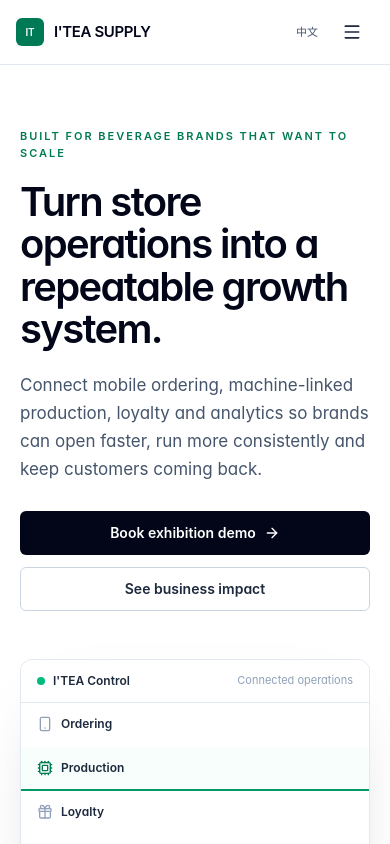
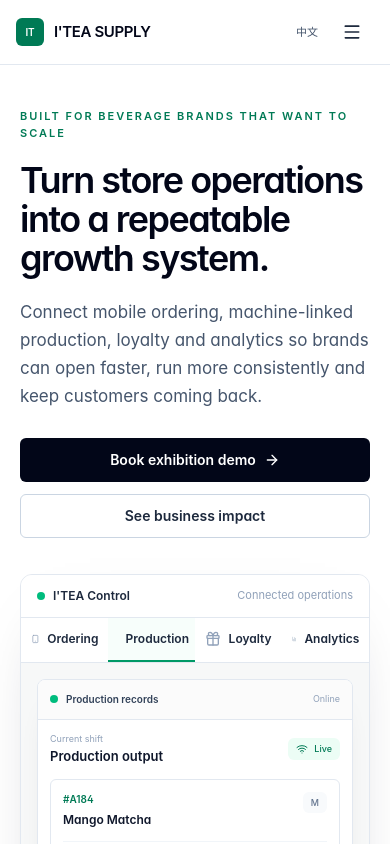
Before and after one commit to onesip/iteasupply-ordering, a React (Vite) app: page / in a window 390 px wide. Shown: the top 844 px of the page. Built offline with nearby package versions, Linux system fonts and the light colour scheme.

Commit message:
Add mobile-first layout polish and touch-friendly product tabs

```diff
--- a/index.css
+++ b/index.css
@@ -17,10 +17,16 @@ html {
 body {
   margin: 0;
   min-width: 320px;
+  overflow-x: hidden;
   background: #ffffff;
   color: #0f172a;
   font-family: 'Inter', ui-sans-serif, system-ui, -apple-system, BlinkMacSystemFont, 'Segoe UI', sans-serif;
   font-feature-settings: 'cv02', 'cv03', 'cv04', 'cv11';
+}
+
+main {
+  min-width: 0;
+  overflow-x: clip;
 }
 
 ::selection {
@@ -38,6 +44,57 @@ a {
   outline-offset: 3px;
 }
 
+.overflow-x-auto {
+  -webkit-overflow-scrolling: touch;
+  scrollbar-width: none;
+}
+
+.overflow-x-auto::-webkit-scrollbar {
+  display: none;
+}
+
+@media (max-width: 639px) {
+  main h1,
+  main h2,
+  main h3 {
+    text-wrap: balance;
+  }
+
+  main p {
+    text-wrap: pretty;
+  }
+
+  main > div.pt-16 > section:first-child > div:first-child {
+    gap: 2.25rem;
+    padding-top: 2.75rem;
+    padding-bottom: 2.75rem;
+  }
+
+  main > div.pt-16 > section:first-child h1 {
+    font-size: 2.25rem !important;
+    line-height: 1.08 !important;
+  }
+
+  main > div.pt-16 > section:first-child .grid.border-b {
+    grid-template-columns: repeat(4, minmax(74px, 1fr));
+    overflow-x: auto;
+  }
+
+  main > div.pt-16 > section:first-child .grid.border-b button {
+    min-width: 74px;
+    padding-left: 0.6rem;
+    padding-right: 0.6rem;
+  }
+
+  #business-value .grid.border-b {
+    grid-template-columns: repeat(2, minmax(0, 1fr));
+  }
+
+  #business-value .grid.border-b button {
+    min-height: 84px;
+  }
+}
+
 @keyframes fadeIn {
   from { opacity: 0; transform: translateY(4px); }
   to { opacity: 1; transform: translateY(0); }
```
